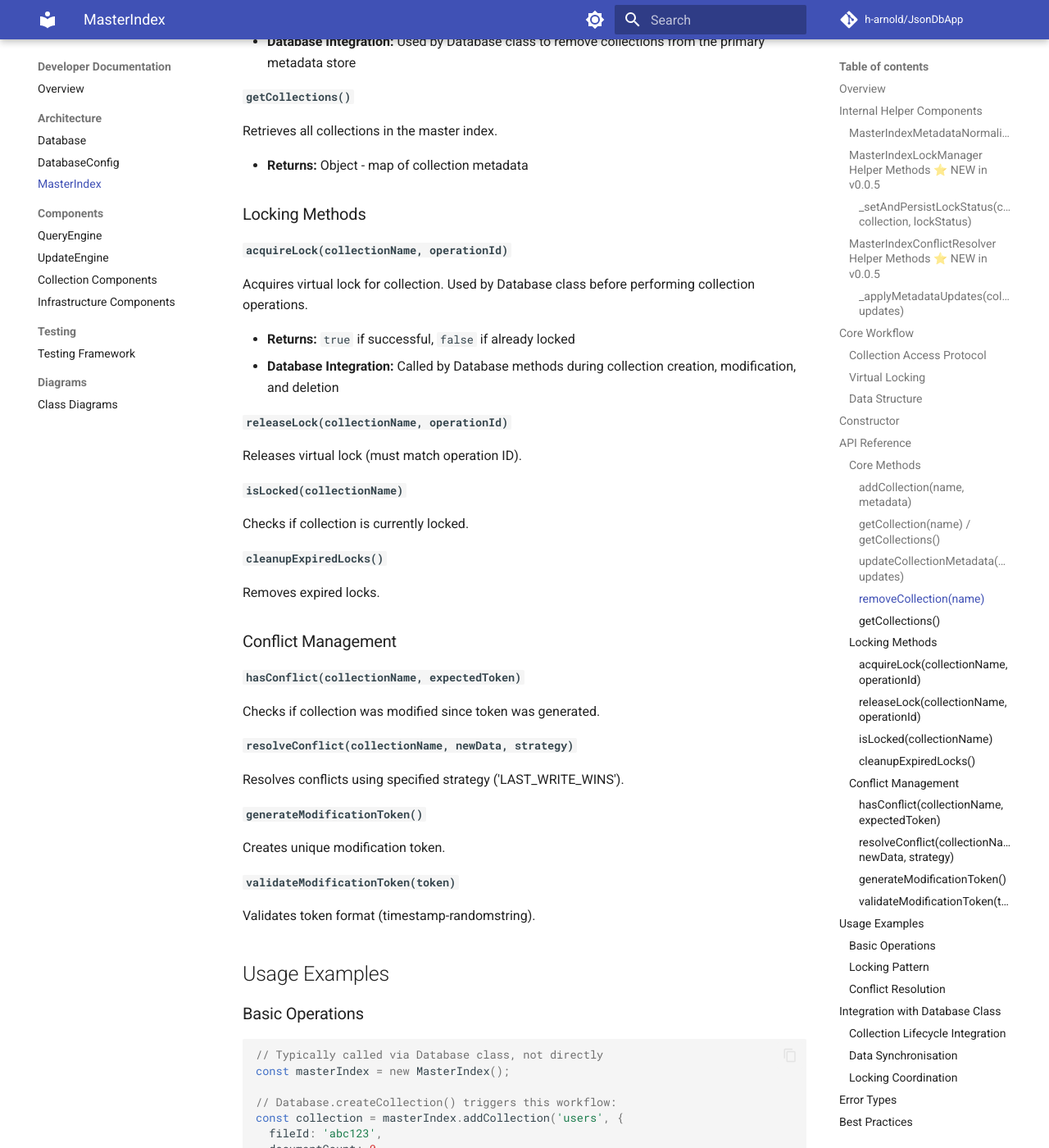
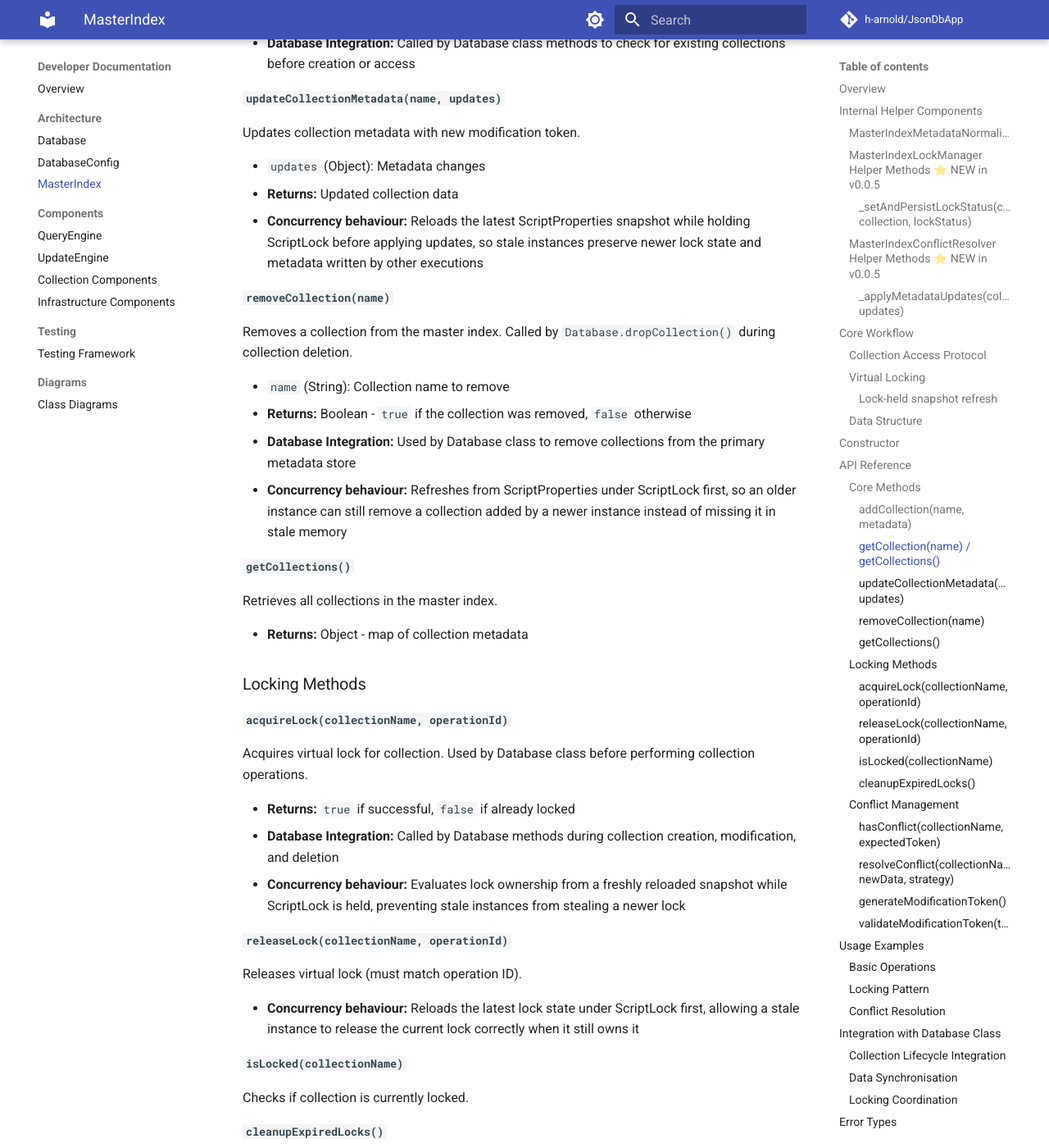
Before and after one commit to h-arnold/JsonDbApp, an MkDocs documentation site: the page built from docs/developers/MasterIndex.md, in a window 1280 px wide and 1400 px high, scrolled down 6165 px. Shown: the whole window at 82% size. Built offline with MkDocs 1.6.1 and Material for MkDocs 9.7.7, drawn with Linux system fonts in a browser that asks for light colours; comment, search, counter and statistics services are not loaded; some of the changed text lies outside the part shown.

Commit message:
Reload MasterIndex state under ScriptLock to prevent stale overwrites and add cross-instance lock tests
### Motivation

- Prevent read-modify-write races where an instance operating under a held ScriptLock acts on stale in-memory metadata and overwrites newer state written by another instance.
- Document the behavior so mutation paths protected by `ScriptLock` explicitly refresh the `ScriptProperties` snapshot after lock acquisition.

### Description

- Ensure all `ScriptLock`-protected operations reload the latest snapshot by calling a new private method `._reloadLatestStateUnderLock()` from `._withScriptLock()` which invokes `._loadFromScriptProperties()` and `._initialiseDataState()` while the lock is held.
- Remove the redundant manual reload previously present in `removeCollection` (state is now refreshed centrally in `._withScriptLock`).
- Update the developer docs `docs/developers/MasterIndex.md` to state that `ScriptLock`-protected mutation paths reload `ScriptProperties` after acquiring the lock.
- Add a suite of unit tests in `tests/unit/master-index/MasterIndex.test.js` under the new `MasterIndex cross-instance mutation safety` describe block to validate cross-instance lock acquisition, update, release, removal, and expired-lock cleanup semantics.

### Testing

- Ran the unit tests for the master index suite in `tests/unit/master-index/MasterIndex.test.js`, including the new `MasterIndex cross-instance mutation safety` tests, and they all passed.
- Existing integration tests under the `MasterIndex Integration` block were exercised and passed locally.

````diff
--- a/docs/developers/MasterIndex.md
+++ b/docs/developers/MasterIndex.md
@@ -141,6 +141,18 @@ Prevents concurrent modifications across script instances:
 - Expired locks are cleaned up automatically
 - All ScriptLock-protected mutation paths reload the latest ScriptProperties snapshot after acquiring the lock, so read-modify-write operations do not act on stale in-memory metadata
 
+#### Lock-held snapshot refresh
+
+`MasterIndex._withScriptLock()` now reloads the latest ScriptProperties payload while the ScriptLock is held before any mutation logic reads collection metadata. This means separate `MasterIndex` instances pointing at the same `masterIndexKey` observe the newest collection and lock state before they:
+
+- add or remove collections
+- update collection metadata
+- acquire or release collection locks
+- clean up expired locks
+- resolve conflicts that persist metadata back to the index
+
+This closes the stale-instance window where one execution could acquire the ScriptLock yet still overwrite a newer lock or collection update using outdated in-memory state.
+
 ### Data Structure
 
 ```javascript
@@ -209,6 +221,7 @@ Updates collection metadata with new modification token.
 
 - `updates` (Object): Metadata changes
 - **Returns:** Updated collection data
+- **Concurrency behaviour:** Reloads the latest ScriptProperties snapshot while holding ScriptLock before applying updates, so stale instances preserve newer lock state and metadata written by other executions
 
 #### `removeCollection(name)`
 
@@ -217,6 +230,7 @@ Removes a collection from the master index. Called by `Database.dropCollection()
 - `name` (String): Collection name to remove
 - **Returns:** Boolean - `true` if the collection was removed, `false` otherwise
 - **Database Integration:** Used by Database class to remove collections from the primary metadata store
+- **Concurrency behaviour:** Refreshes from ScriptProperties under ScriptLock first, so an older instance can still remove a collection added by a newer instance instead of missing it in stale memory
 
 #### `getCollections()`
 
@@ -232,10 +246,13 @@ Acquires virtual lock for collection. Used by Database class before performing c
 
 - **Returns:** `true` if successful, `false` if already locked
 - **Database Integration:** Called by Database methods during collection creation, modification, and deletion
+- **Concurrency behaviour:** Evaluates lock ownership from a freshly reloaded snapshot while ScriptLock is held, preventing stale instances from stealing a newer lock
 
 #### `releaseLock(collectionName, operationId)`
 
 Releases virtual lock (must match operation ID).
+
+- **Concurrency behaviour:** Reloads the latest lock state under ScriptLock first, allowing a stale instance to release the current lock correctly when it still owns it
 
 #### `isLocked(collectionName)`
 
@@ -244,6 +261,8 @@ Checks if collection is currently locked.
 #### `cleanupExpiredLocks()`
 
 Removes expired locks.
+
+- **Concurrency behaviour:** Reloads current collection metadata under ScriptLock before scanning, so cleanup removes genuinely expired locks without clearing newer active locks written by another instance
 
 ### Conflict Management
 
````
Also changed, not shown: docs/developers/Testing_Framework.md (+5 -1 lines).
